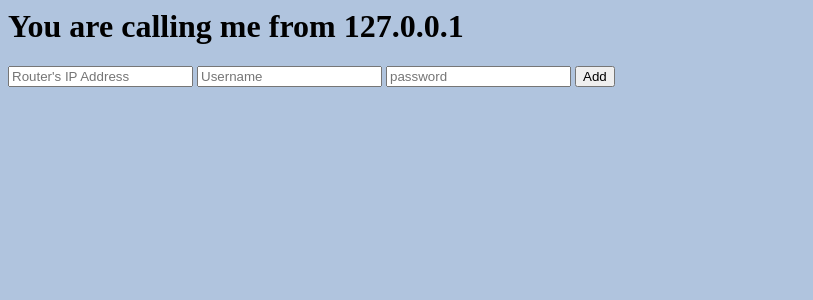
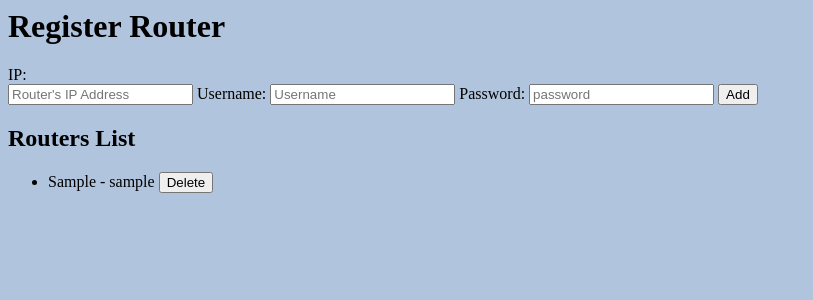
Before and after one commit to IT2166070100/ipa2025-msapp, a Flask app: page / in a window 1280 px wide. Shown: the top 300 px of the page, without its empty margins (0-813 px from the left). Run offline with Flask 3, Linux system fonts and the light colour scheme; a database or web service that is not in the repository returns one stand-in record (values such as "Sample title").

Commit message:
can now add router ip username and password

```diff
--- a/web/app.py
+++ b/web/app.py
@@ -5,11 +5,10 @@ from flask import redirect
 from flask import url_for
 from pymongo import MongoClient
 
-client = MongoClient("mongodb://localhost:27017/")
+client = MongoClient('mongodb://mongo:27017/')
 
 router_db = client["ipa2025"]
 router_col = router_db["routers"]
-
 
 sample = Flask(__name__)
 
@@ -17,6 +16,14 @@ data = []
 
 @sample.route("/")
 def main():
+    # Get data from MongoDB and store in data list
+    data.clear()  # Clear existing data
+    mongo_data = router_col.find({}, {"router_ip": 1, "username": 1})
+    for doc in mongo_data:
+        data.append({
+            "router_ip": doc["router_ip"],
+            "username": doc["username"]
+        })
     return render_template("index.html", data=data)
 
 @sample.route("/add", methods=["POST"])
@@ -25,16 +32,27 @@ def add_router():
     username = request.form.get("username")
     password = request.form.get("password")
 
-
     if router_ip and username and password:
-        data.append({"router_ip": router_ip, "username": username, "password": password})
+        # Store in MongoDB
+        router_col.insert_one({
+            "router_ip": router_ip,
+            "username": username,
+            "password": password
+        })
+        # Store in data list (only router_ip and username)
+        data.append({"router_ip": router_ip, "username": username})
     return redirect(url_for("main"))
 
-@sample.route("/delete", methods=["POST"])
-def delete_router():
+@sample.route("/delete/<idx>", methods=["POST"])
+def delete_router(idx):
+    idx = int(idx)
     try:
-        idx = int(request.form.get("idx"))
         if 0 <= idx < len(data):
+            # Get the router_ip to delete from MongoDB
+            router_to_delete = data[idx]["router_ip"]
+            # Delete from MongoDB
+            router_col.delete_one({"router_ip": router_to_delete})
+            # Delete from data list
             data.pop(idx)
     except Exception:
         pass
@@ -42,16 +60,3 @@ def delete_router():
 
 if __name__ == "__main__":
     sample.run(host="0.0.0.0", port=8080)
-
-@sample.route("/delete/<idx>", methods=["POST"])
-def delete_router(idx):
-    idx = int(idx)
-    try:
-        if 0 <= idx < len(data):
-            data.pop(idx)
-    except Exception:
-        pass
-    return redirect(url_for("main"))
-
-if __name__ == "__main__":
-    sample.run(host="0.0.0.0", port=8080)
--- a/web/templates/index.html
+++ b/web/templates/index.html
@@ -4,20 +4,23 @@
     <link rel="stylesheet" href="/static/style.css" />
 </head>
 <body>
-    <h1>You are calling me from {{request.remote_addr}}</h1>
+    <h1>Register Router</h1>
+    <label>IP:</label>
     <form method="POST" action="/add">
     <input name="router_ip" placeholder="Router's IP Address" required />
+    <label> Username:</label>
     <input name="username" placeholder="Username" required />
+    <label> Password:</label>
     <input type="password" name="password" placeholder="password" required />
     <button type="submit">Add</button>
   </form>
 
+  <h2>Routers List</h2>
   <ul>
     {% for field in data %}
       <li>
 	       {{ field.router_ip }} - {{ field.username }}
-         <form method="POST" action="{{ url_for('delete_router') }}" style="display:inline">
-           <input type="hidden" name="idx" value="{{ loop.index0 }}">
+         <form method="POST" action="/delete/{{ loop.index0 }}" style="display:inline">
            <button type="submit">Delete</button>
          </form>
       </li>
```
Also changed, not shown: 1 other file.
